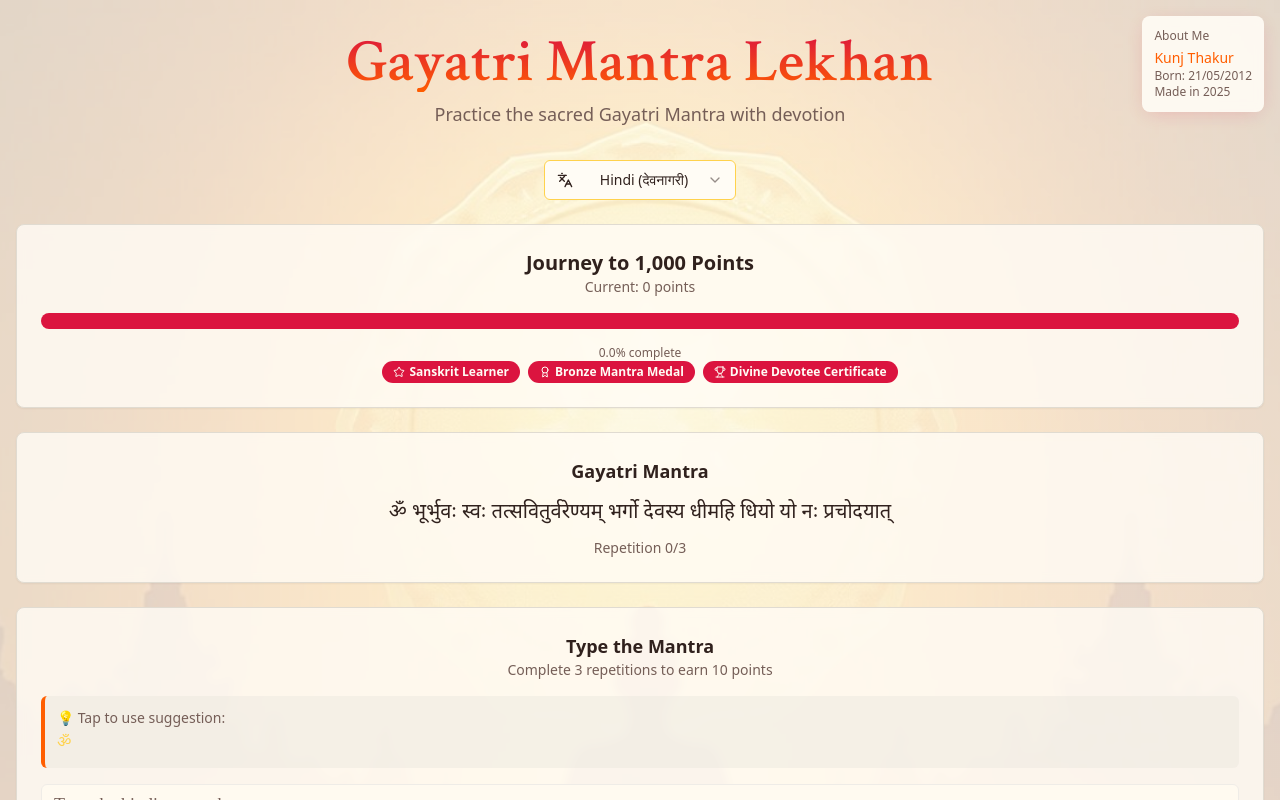
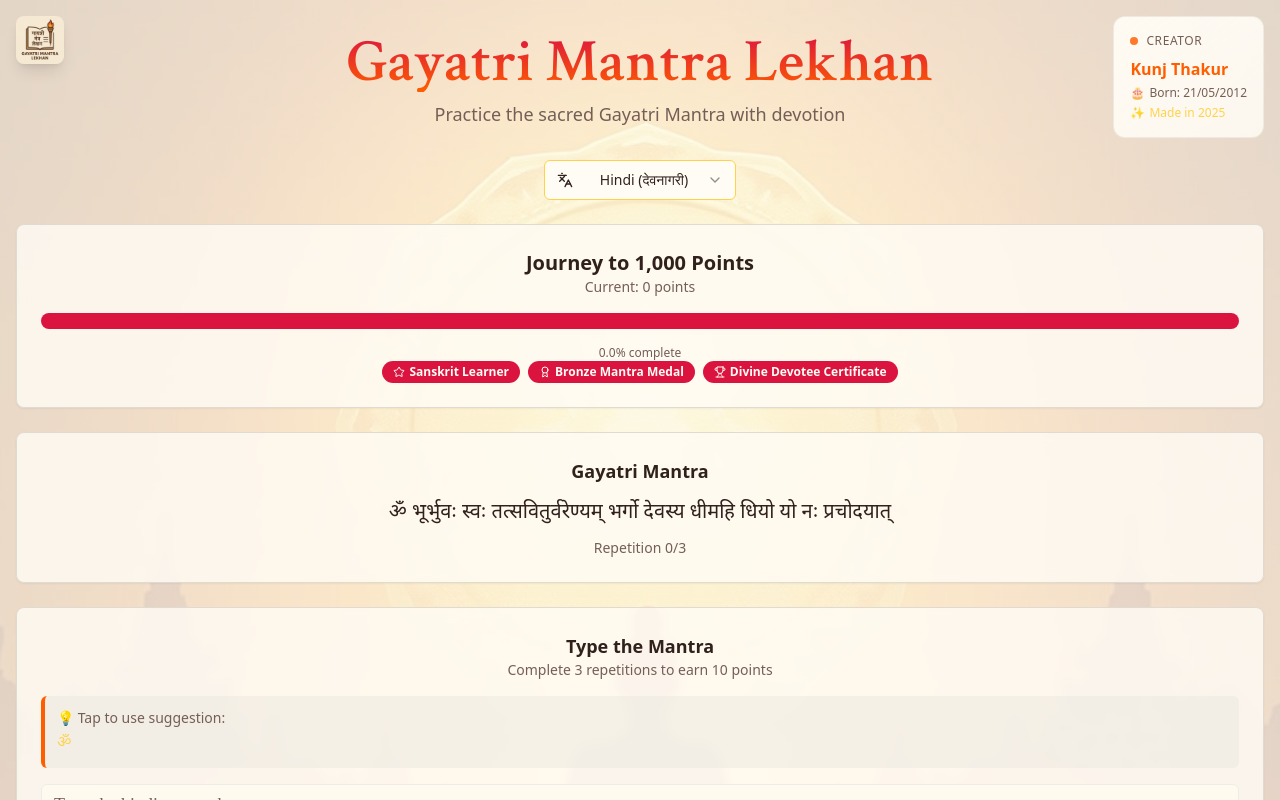
Before and after one commit to DarkSkull-lab/gayatri-mantra-lekhan-7aa1c38e, a React (Vite) app: page / in a window 1280 px wide. Shown: the top 800 px of the page. Built offline with nearby package versions, Linux system fonts and the light colour scheme.

Commit message:
Update UI and add logo
Update the website's appearance to be more stylish and professional. Add a logo to the top left corner and update the favicon with the provided URLs.

```diff
--- a/index.html
+++ b/index.html
@@ -3,6 +3,7 @@
   <head>
     <meta charset="UTF-8" />
     <meta name="viewport" content="width=device-width, initial-scale=1.0" />
+    <link rel="icon" href="/favicon.png" type="image/png">
     <title>Gayatri Mantra Lekhan</title>
     <meta name="description" content="Practice writing the sacred Gayatri Mantra with guided typing" />
     <meta name="author" content="Lovable" />
--- a/src/components/MantraTrainer.tsx
+++ b/src/components/MantraTrainer.tsx
@@ -7,6 +7,7 @@ import { Textarea } from '@/components/ui/textarea';
 import { Select, SelectContent, SelectItem, SelectTrigger, SelectValue } from '@/components/ui/select';
 import { Trophy, Award, Star, Languages, Volume2 } from 'lucide-react';
 import { useToast } from '@/hooks/use-toast';
+import logoImage from '@/assets/logo.png';
 
 // Mantra texts
 const MANTRAS = {
@@ -256,12 +257,30 @@ export default function MantraTrainer() {
       />
 
       <div className="relative z-10 container mx-auto px-4 py-8">
+        {/* Logo Section */}
+        <div className="absolute top-4 left-4">
+          <img
+            src={logoImage}
+            alt="Gayatri Mantra Lekhan Logo"
+            className="h-12 w-12 object-contain rounded-lg shadow-lg"
+          />
+        </div>
+
         {/* About Me Section */}
-        <div className="absolute top-4 right-4 bg-card/90 backdrop-blur-sm p-3 rounded-lg shadow-peaceful text-sm">
-          <div className="text-xs text-muted-foreground mb-1">About Me</div>
-          <div className="text-primary font-medium">Kunj Thakur</div>
-          <div className="text-xs text-muted-foreground">Born: 21/05/2012</div>
-          <div className="text-xs text-muted-foreground">Made in 2025</div>
+        <div className="absolute top-4 right-4 bg-gradient-to-br from-card/95 to-card/85 backdrop-blur-md p-4 rounded-xl shadow-elegant border border-border/50">
+          <div className="flex items-center gap-2 mb-2">
+            <div className="w-2 h-2 bg-primary rounded-full animate-pulse"></div>
+            <div className="text-xs font-medium text-muted-foreground uppercase tracking-wider">Creator</div>
+          </div>
+          <div className="text-primary font-semibold text-base mb-1">Kunj Thakur</div>
+          <div className="text-xs text-muted-foreground mb-1 flex items-center gap-1">
+            <span>🎂</span>
+            <span>Born: 21/05/2012</span>
+          </div>
+          <div className="text-xs text-accent font-medium flex items-center gap-1">
+            <span>✨</span>
+            <span>Made in 2025</span>
+          </div>
         </div>
 
         {/* Header */}
```
Also changed, not shown: public/favicon.png (added), src/assets/logo.png (added).
